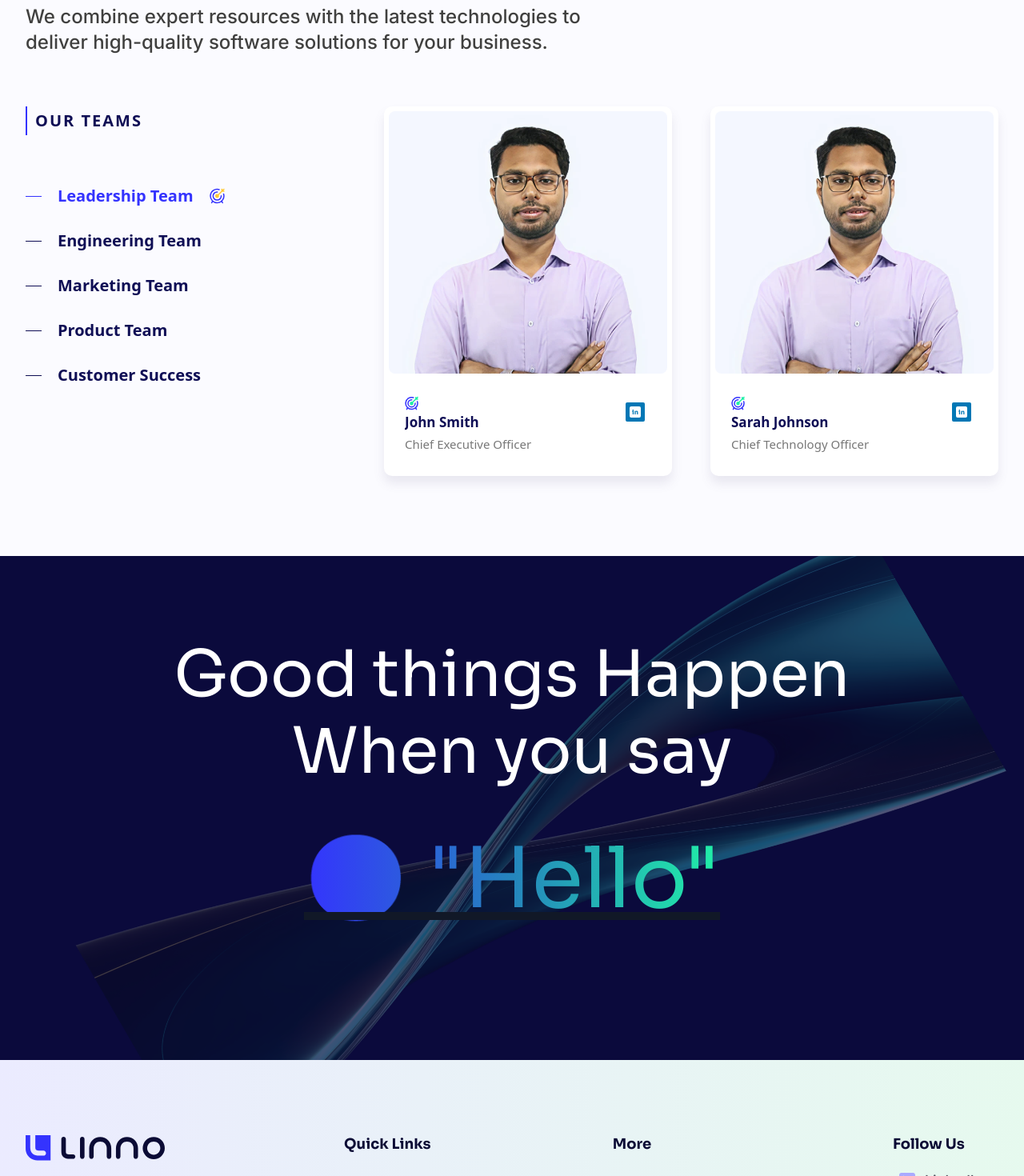
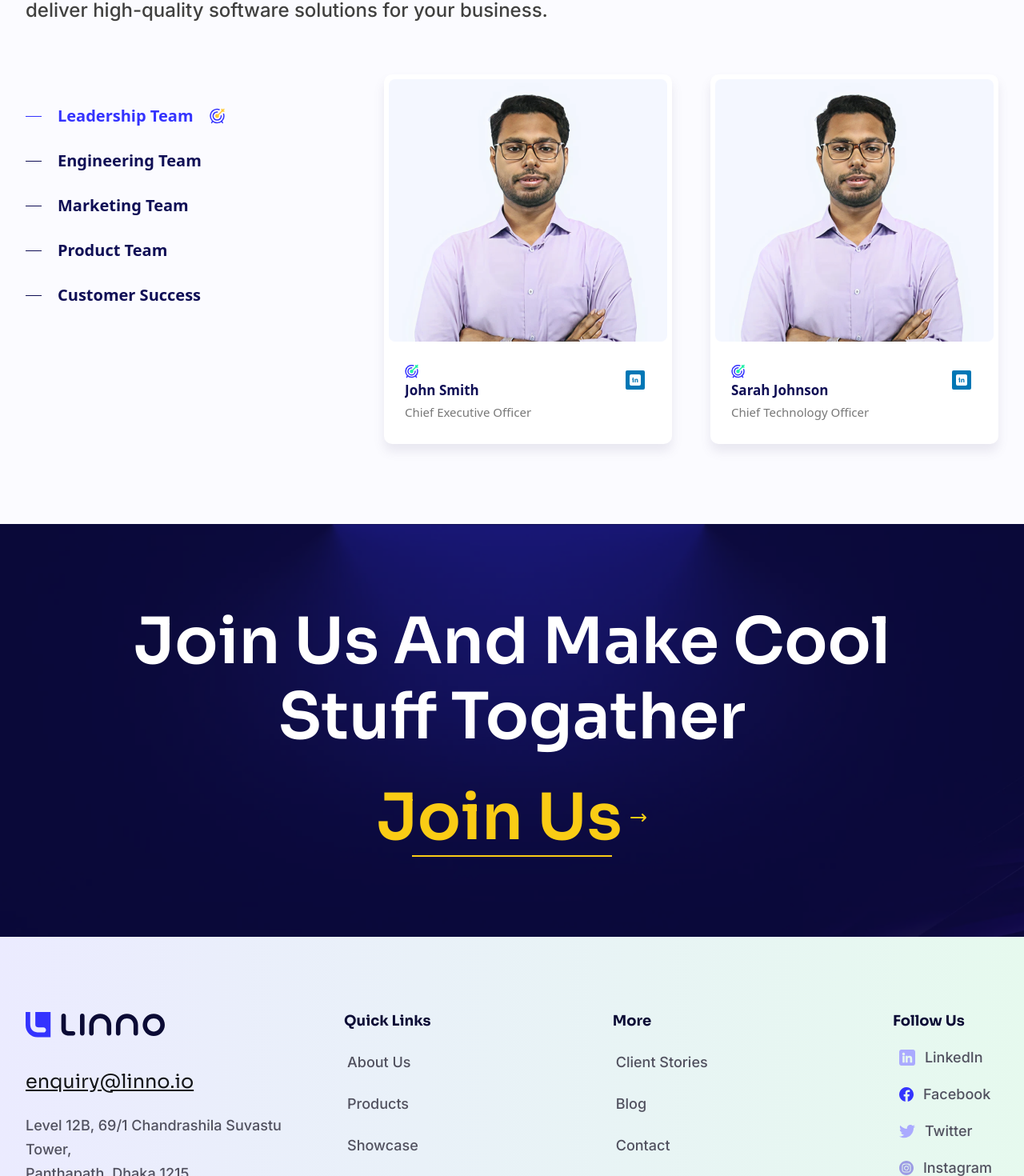
Before and after one commit to CODEREXLTD/Linno-website, a Next.js app: page /about in a window 1280 px wide. Shown: the part 4649-6119 px from the top of the page at 80% size. Built offline with nearby package versions, Linux system fonts and the light colour scheme.

Commit message:
Implement about page design

```diff
--- a/src/app/about/page.jsx
+++ b/src/app/about/page.jsx
@@ -275,12 +275,12 @@ const AboutUsPage = () => {
       {/* Hero Section with Background */}
       <section className="w-full">
         <div className="w-full max-w-[1440px] mx-auto px-4 sm:px-6 lg:px-8 py-10 sm:py-16 md:py-20 lg:py-24 xl:py-32">
-          <div className='grid grid-cols-1 lg:grid-cols-2 gap-8 sm:gap-12 lg:gap-20 items-center'>
+          <div className='grid grid-cols-1 lg:grid-cols-2 gap-3 sm:gap-8 lg:gap-20 items-center'>
             <div>
               <h1 className='text-[#0B0B35] font-[Sora] text-3xl sm:text-4xl md:text-5xl lg:text-6xl xl:text-[80px] font-bold leading-tight sm:leading-tight md:leading-tight lg:leading-[1.15] xl:leading-[92px]'>About Us</h1>
             </div>
             <div>
-              <p className='text-[#51515F] font-inter text-sm sm:text-base md:text-lg lg:text-xl font-normal leading-relaxed sm:leading-relaxed md:leading-8 lg:leading-[35px] mb-8 sm:mb-10 lg:mb-12'>Within our intimate team, we cherish the diverse backgrounds, cultures and perspectives that each individual brings. Our team members represent a tapestry of experiences, talents and skills that enriches our collective creativity.</p>
+              <p className='text-[#51515F] font-inter text-sm sm:text-base md:text-lg lg:text-xl font-normal leading-relaxed sm:leading-relaxed md:leading-8 lg:leading-[35px] mb-5 sm:mb-8 lg:mb-12'>Within our intimate team, we cherish the diverse backgrounds, cultures and perspectives that each individual brings. Our team members represent a tapestry of experiences, talents and skills that enriches our collective creativity.</p>
               <button className='rounded-xl bg-[#3433FE] text-white font-[Sora] text-sm sm:text-base md:text-lg lg:text-xl font-semibold py-3 sm:py-4 px-6 sm:px-8 lg:px-10 hover:bg-[#2D2BE5] transition-colors duration-200 w-full sm:w-auto'>Contact Us</button>
             </div>
           </div>
@@ -309,7 +309,7 @@ const AboutUsPage = () => {
 
       {/* Values Section */}
       <section className="w-full py-[50px] sm:py-[75px] lg:py-[100px] px-4 sm:px-6 lg:px-8">
-        <div className="w-full max-w-[1440px] mx-auto px-4 sm:px-6 lg:px-8 pt-[20px] sm:pt-[30px] lg:pt-[40px]">
+        <div className="w-full max-w-[1440px] mx-auto px-4 sm:px-6 lg:px-8">
           <div className="flex items-center gap-[10px] mb-8 sm:mb-12 lg:mb-16">
             <h2 className='text-[#0B0B35] font-sora text-2xl sm:text-3xl md:text-4xl lg:text-5xl font-normal leading-tight'>Our <span className='font-bold  '>Values</span></h2>
           </div>
@@ -411,13 +411,7 @@ const AboutUsPage = () => {
           <div className="flex flex-col lg:flex-row gap-8 lg:gap-16">
             {/* Left Side - Department Filter */}
             <div className="w-full lg:w-1/3">
-              <div className="flex items-center gap-[10px] mb-8 sm:mb-12 lg:mb-16">
-                <div className="w-[2px] h-[18px] sm:h-[24px] lg:h-[36px] bg-[#3433fe]"></div>
-                <h2 className="text-[16px] sm:text-[18px] lg:text-[20px] font-bold font-sans leading-[20px] sm:leading-[22px] lg:leading-[24px] tracking-[2px] text-[#0f0e55] uppercase">
-                  Our teams
-                </h2>
-              </div>
-              <div className="space-y-4 sm:space-y-6 lg:space-y-8">
+              <div className="space-y-4 sm:space-y-6 lg:space-y-8 mt-0 md:mt-4 lg:mt-10">
                 {departments?.map((dept, index) => (
                   <div
                     key={index}
@@ -502,21 +496,45 @@ const AboutUsPage = () => {
           </div>
         </div>
       </section>
+
+
       {/* Final CTA Section */}
       <section className="w-full py-[50px] sm:py-[75px] lg:py-[100px] relative overflow-hidden">
         <div className="absolute inset-0 bg-[#0b0a3c]"></div>
-        <div className="absolute inset-0 bg-[url('/images/img_midjourney_image_1_1.png')] bg-cover bg-center opacity-30"></div>
+        <div className="absolute inset-0 bg-[url('/images/about_cta_img.webp')] bg-cover bg-center opacity-30"></div>
         <div className="relative z-10 w-full max-w-[1440px] mx-auto px-4 sm:px-6 lg:px-8 text-center">
-          <h2 className="text-[40px] sm:text-[60px] lg:text-[80px] font-sora font-medium leading-[48px] sm:leading-[72px] lg:leading-[96px] text-[#ffffff] mb-6 sm:mb-8 lg:mb-12">
+          {/* <h2 className="text-[40px] sm:text-[60px] lg:text-[80px] font-sora font-medium leading-[48px] sm:leading-[72px] lg:leading-[96px] text-[#ffffff] mb-6 sm:mb-8 lg:mb-12">
             Good things Happen<br />When you say
-          </h2>
-          <div className="text-[60px] sm:text-[80px] lg:text-[105px] font-sora font-medium leading-[72px] sm:leading-[96px] lg:leading-[126px] underline mb-8 sm:mb-12 lg:mb-16">
-            <span className="bg-gradient-to-r from-[#3433fe] via-[#2585bd] to-[#21f0a7] bg-clip-text text-transparent">
-              😃 "Hello"
-            </span>
+          </h2> */}
+          <h1 className="text-white text-center font-sora font-semibold capitalize text-[38px] leading-[48px] sm:text-[48px] sm:leading-[60px] md:text-[60px] md:leading-[78px] lg:text-[80px] lg:leading-[94px]">
+          Join Us And Make Cool <br className="hidden sm:block" /> Stuff Togather
+          </h1>
+          <div className="mt-8">
+            <a
+              href="#"
+              className="inline-flex items-center gap-2 text-center font-sora font-semibold capitalize text-[38px] leading-[48px] sm:text-[48px] sm:leading-[60px] md:text-[60px] md:leading-[78px] lg:text-[80px] lg:leading-[94px] font-bold text-yellow-400 hover:text-yellow-500 transition"
+            >
+              Join Us
+              <svg
+                xmlns="http://www.w3.org/2000/svg"
+                className="w-6 h-6"
+                fill="none"
+                viewBox="0 0 24 24"
+                stroke="currentColor"
+                strokeWidth={2}
+              >
+                <path
+                  strokeLinecap="round"
+                  strokeLinejoin="round"
+                  d="M17 8l4 4m0 0l-4 4m4-4H3"
+                />
+              </svg>
+            </a>
+            <div className="h-[2px] bg-yellow-400 mt-0 w-[120px] sm:w-[180px] md:w-[200px] lg:w-[250px] mx-auto"></div>
           </div>
         </div>
       </section>
+
       <Footer />
     </div>
   );
```
Also changed, not shown: public/images/about_cta_img.webp (added).
